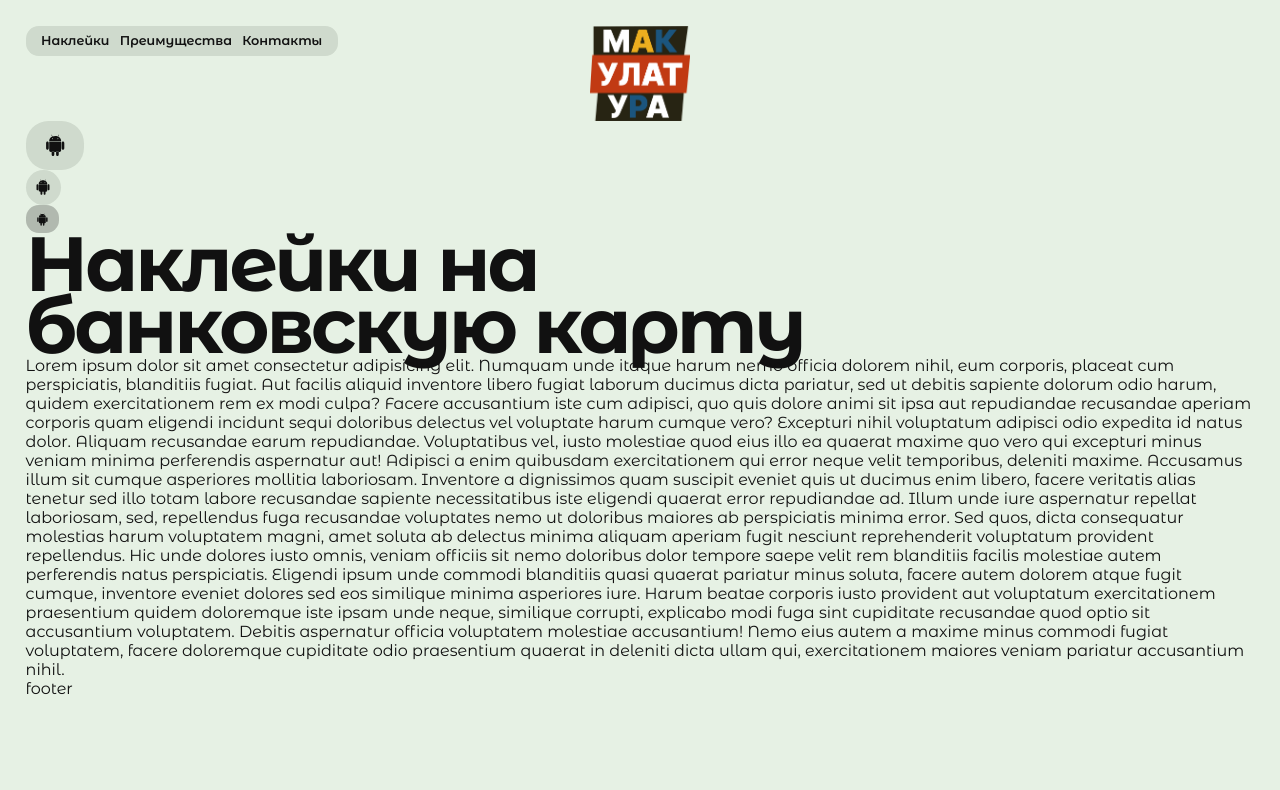
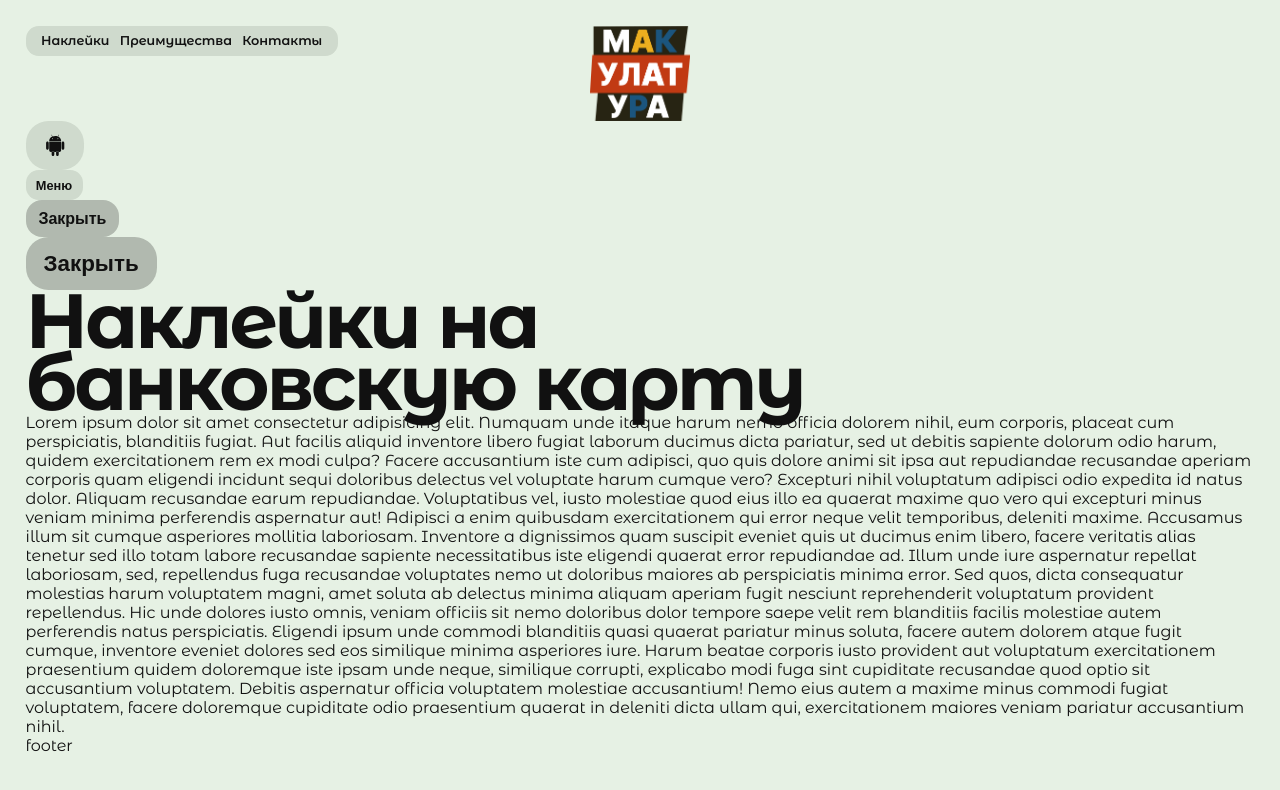
Before and after one commit to nikkkkolay/makulatura, a Next.js app: page / in a window 1280 px wide. Shown: the top 790 px of the page. Built offline with nearby package versions, Linux system fonts and the light colour scheme.

Commit message:
feat: анимация ховера на кнопку

```diff
--- a/app/page.tsx
+++ b/app/page.tsx
@@ -16,11 +16,13 @@ export default function Home() {
         <Button size="l">
           <DiAndroid />
         </Button>
-        <Button size="m" round>
-          <DiAndroid />
+        <Button size="sm">Meню</Button>
+        <Button variant="secondary" size="m">
+          Закрыть
         </Button>
-        <Button variant="secondary" size="sm">
-          <DiAndroid />
+
+        <Button variant="secondary" size="l">
+          Закрыть
         </Button>
 
         <section className={`${styles.main__section} ${styles.main__section_intro}`}>
--- a/components/Button/Button.module.css
+++ b/components/Button/Button.module.css
@@ -8,6 +8,7 @@
 	border-radius: 1em;
 	padding: .6em .8em;
 	border: none;
+	transition: all .3s ease;
 }
 
 .round {
@@ -32,15 +33,19 @@
 	color: var(--black);
 }
 
-.primary:hover {
-	background-color: var(--button-hover-backgroung-light);
-}
-
 .secondary {
 	background-color: var(--green-300);
 	color: var(--black);
 }
 
+.button:hover {
+	transform: translateY(0.125em);
+}
+
+.primary:hover {
+	background-color: var(--button-hover-backgroung-light);
+}
+
 .secondary:hover {
 	background-color: var(--button-hover-backgroung-light);
 }
```
